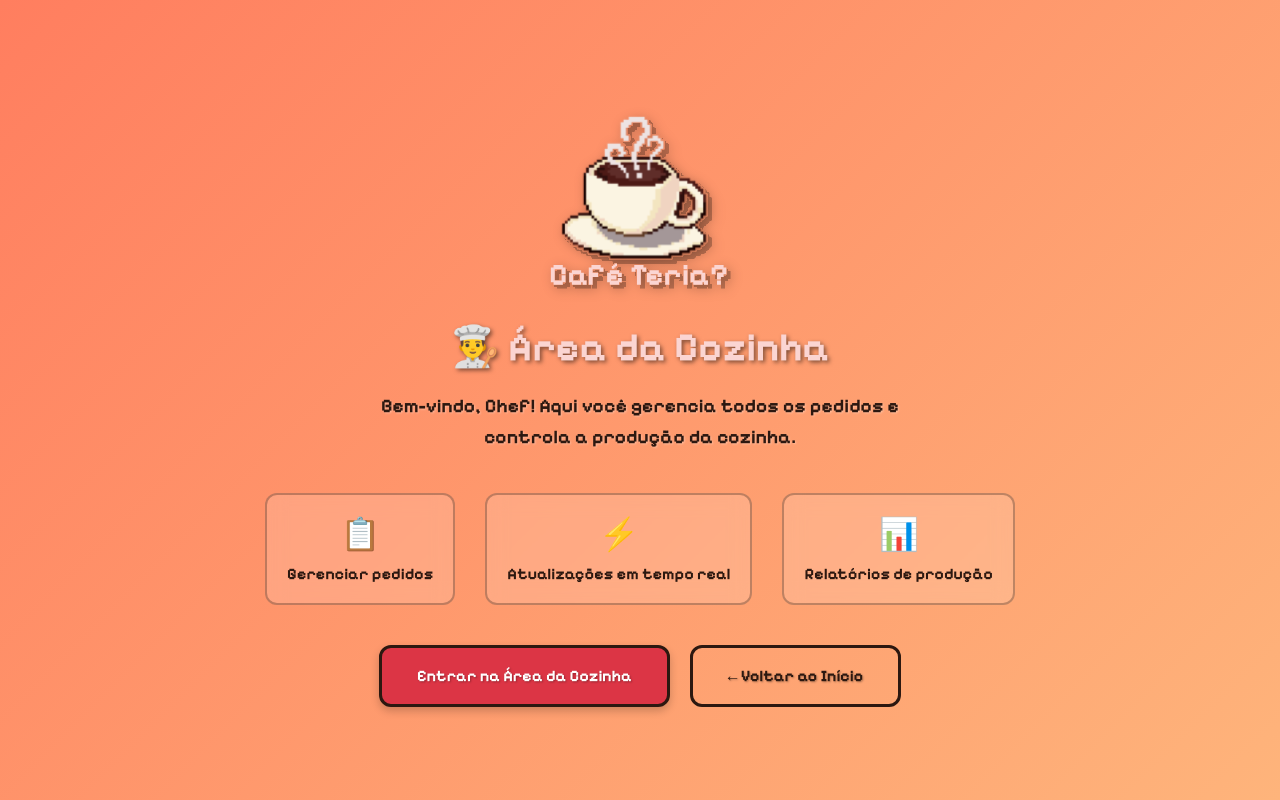
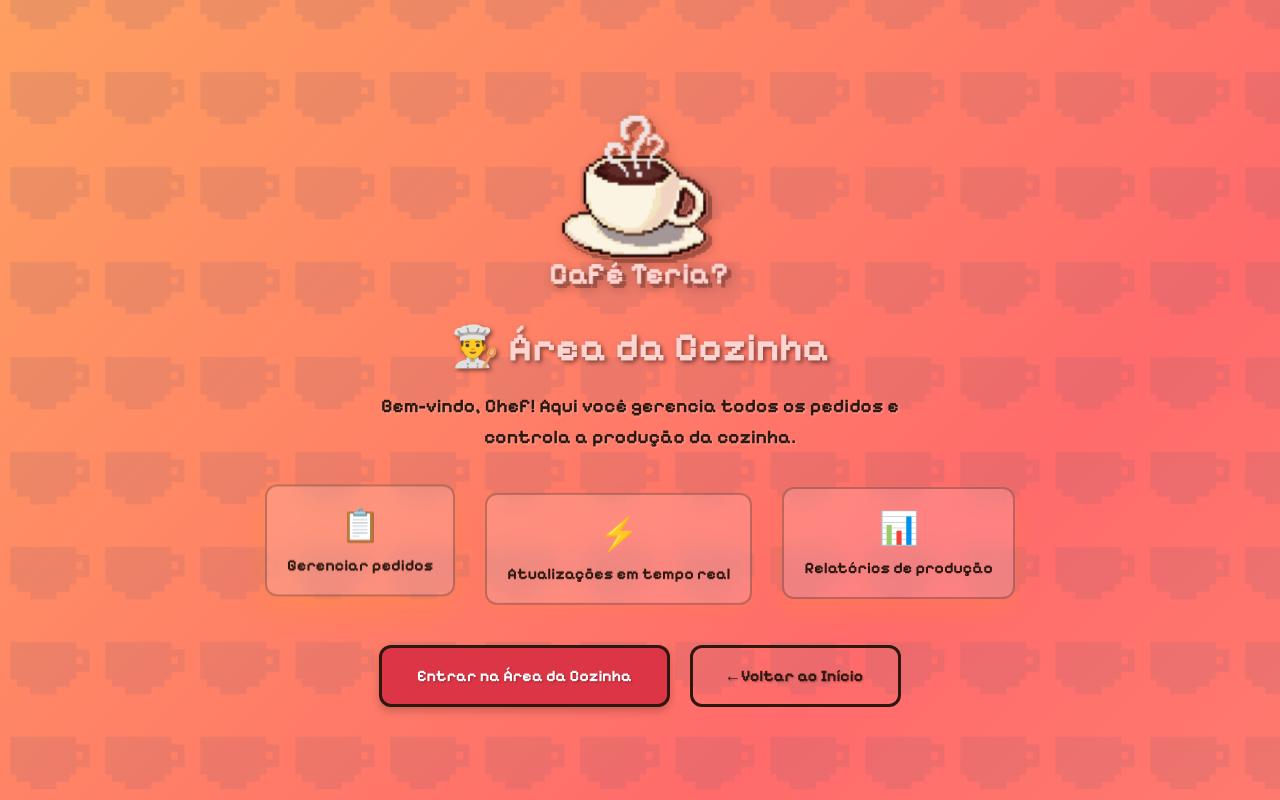
Before and after one commit to Cafeteria-Cafe-Teria/front-end, a React (Create React App) app in the folder front-end/: page /cozinha in a window 1280 px wide. Built offline with nearby package versions, Linux system fonts and the light colour scheme.

Commit message:
Adicionando animações

```diff
--- a/front-end/src/pages/ClienteWelcome.css
+++ b/front-end/src/pages/ClienteWelcome.css
@@ -1,7 +1,9 @@
 .cliente-welcome-container {
   padding: 40px;
   text-align: center;
-  background: linear-gradient(135deg, #667eea 0%, #764ba2 100%);
+  background: linear-gradient(-45deg, #B84665, #764ba2, #667eea, #5a67d8);
+  background-size: 400% 400%;
+  animation: gradientWave 8s ease infinite;
   min-height: 100vh;
   display: flex;
   flex-direction: column;
@@ -9,6 +11,58 @@
   align-items: center;
   font-family: 'Pixelify Sans', 'PixelSans', monospace;
   color: white;
+  position: relative;
+}
+
+.cliente-welcome-container::before {
+  content: '';
+  position: absolute;
+  top: 0;
+  left: 0;
+  right: 0;
+  bottom: 0;
+  background: url('../assets/fundo.svg');
+  background-size: 100px 100px;
+  background-blend-mode: difference;
+  opacity: 0.12;
+  animation: patternMove 25s linear infinite;
+  pointer-events: none;
+  z-index: 1;
+}
+
+.cliente-welcome-container > * {
+  position: relative;
+  z-index: 2;
+}
+
+@keyframes gradientWave {
+  0% {
+    background-position: 0% 50%;
+  }
+  50% {
+    background-position: 100% 50%;
+  }
+  100% {
+    background-position: 0% 50%;
+  }
+}
+
+@keyframes patternMove {
+  0% {
+    background-position: 0 0;
+  }
+  25% {
+    background-position: 50px -50px;
+  }
+  50% {
+    background-position: 100px 0;
+  }
+  75% {
+    background-position: 50px 50px;
+  }
+  100% {
+    background-position: 0 0;
+  }
 }
 
 .cliente-welcome-logo {
@@ -19,6 +73,16 @@
   margin: 0 auto 30px auto;
   display: block;
   filter: drop-shadow(3px 3px 6px rgba(0,0,0,0.3));
+  animation: logoFloat 6s ease-in-out infinite;
+}
+
+@keyframes logoFloat {
+  0%, 100% {
+    transform: translateY(0px) rotate(0deg);
+  }
+  50% {
+    transform: translateY(-15px) rotate(2deg);
+  }
 }
 
 .cliente-welcome-title {
@@ -57,12 +121,33 @@
   border: 2px solid rgba(251, 213, 210, 0.3);
   backdrop-filter: blur(10px);
   min-width: 150px;
-  transition: transform 0.3s ease;
+  transition: all 0.3s ease;
+  animation: floatGlow 4s ease-in-out infinite;
+}
+
+.feature-item:nth-child(2) {
+  animation-delay: 1.3s;
+}
+
+.feature-item:nth-child(3) {
+  animation-delay: 2.6s;
 }
 
 .feature-item:hover {
-  transform: translateY(-5px);
-  background: rgba(255,255,255,0.15);
+  transform: translateY(-8px) scale(1.05);
+  background: rgba(255,255,255,0.2);
+  box-shadow: 0 10px 25px rgba(255,255,255,0.2);
+}
+
+@keyframes floatGlow {
+  0%, 100% {
+    transform: translateY(0px);
+    box-shadow: 0 5px 15px rgba(255,255,255,0.1);
+  }
+  50% {
+    transform: translateY(-10px);
+    box-shadow: 0 15px 30px rgba(255,255,255,0.2);
+  }
 }
 
 .feature-icon {
--- a/front-end/src/pages/CozinhaWelcome.css
+++ b/front-end/src/pages/CozinhaWelcome.css
@@ -1,7 +1,9 @@
 .cozinha-welcome-container {
   padding: 40px;
   text-align: center;
-  background: linear-gradient(135deg, #ff7e5f 0%, #feb47b 100%);
+  background: linear-gradient(-45deg, #ff7e5f, #feb47b, #ff6b6b, #feca57);
+  background-size: 400% 400%;
+  animation: gradientWave 6s ease infinite;
   min-height: 100vh;
   display: flex;
   flex-direction: column;
@@ -9,6 +11,40 @@
   align-items: center;
   font-family: 'Pixelify Sans', 'PixelSans', monospace;
   color: white;
+  position: relative;
+}
+
+@keyframes gradientWave {
+  0% {
+    background-position: 0% 50%;
+  }
+  50% {
+    background-position: 100% 50%;
+  }
+  100% {
+    background-position: 0% 50%;
+  }
+}
+
+@keyframes patternMove {
+  0% {
+    background-position: 0 0;
+  }
+  20% {
+    background-position: -30px 30px;
+  }
+  40% {
+    background-position: 30px 60px;
+  }
+  60% {
+    background-position: 60px 30px;
+  }
+  80% {
+    background-position: 30px -30px;
+  }
+  100% {
+    background-position: 0 0;
+  }
 }
 
 .cozinha-welcome-logo {
@@ -19,6 +55,16 @@
   margin: 0 auto 30px auto;
   display: block;
   filter: drop-shadow(3px 3px 6px rgba(0,0,0,0.3));
+  animation: logoFloat 5s ease-in-out infinite;
+}
+
+@keyframes logoFloat {
+  0%, 100% {
+    transform: translateY(0px) rotate(0deg);
+  }
+  50% {
+    transform: translateY(-15px) rotate(-2deg);
+  }
 }
 
 .cozinha-welcome-title {
@@ -58,14 +104,35 @@
   border: 2px solid rgba(44, 24, 16, 0.3);
   backdrop-filter: blur(10px);
   min-width: 150px;
-  transition: transform 0.3s ease;
+  transition: all 0.3s ease;
   color: #2C1810;
   font-weight: bold;
+  animation: floatGlow 4s ease-in-out infinite;
+}
+
+.feature-item:nth-child(2) {
+  animation-delay: 1.3s;
+}
+
+.feature-item:nth-child(3) {
+  animation-delay: 2.6s;
 }
 
 .feature-item:hover {
-  transform: translateY(-5px);
-  background: rgba(255,255,255,0.2);
+  transform: translateY(-8px) scale(1.05);
+  background: rgba(255,255,255,0.25);
+  box-shadow: 0 10px 25px rgba(255,165,0,0.3);
+}
+
+@keyframes floatGlow {
+  0%, 100% {
+    transform: translateY(0px);
+    box-shadow: 0 5px 15px rgba(255,165,0,0.1);
+  }
+  50% {
+    transform: translateY(-10px);
+    box-shadow: 0 15px 30px rgba(255,165,0,0.2);
+  }
 }
 
 .feature-icon {
@@ -117,6 +184,26 @@
   transform: translateY(-2px);
 }
 
+.cozinha-welcome-container::before {
+  content: '';
+  position: absolute;
+  top: 0;
+  left: 0;
+  right: 0;
+  bottom: 0;
+  background: url('../assets/fundo.svg');
+  background-size: 95px 95px;
+  opacity: 0.15;
+  animation: patternMove 18s linear infinite;
+  pointer-events: none;
+  z-index: 1;
+}
+
+.cozinha-welcome-container > * {
+  position: relative;
+  z-index: 2;
+}
+
 @media (max-width: 768px) {
   .cozinha-welcome-features {
     flex-direction: column;
```
Also changed, not shown: front-end/src/assets/fundo.svg (added).
